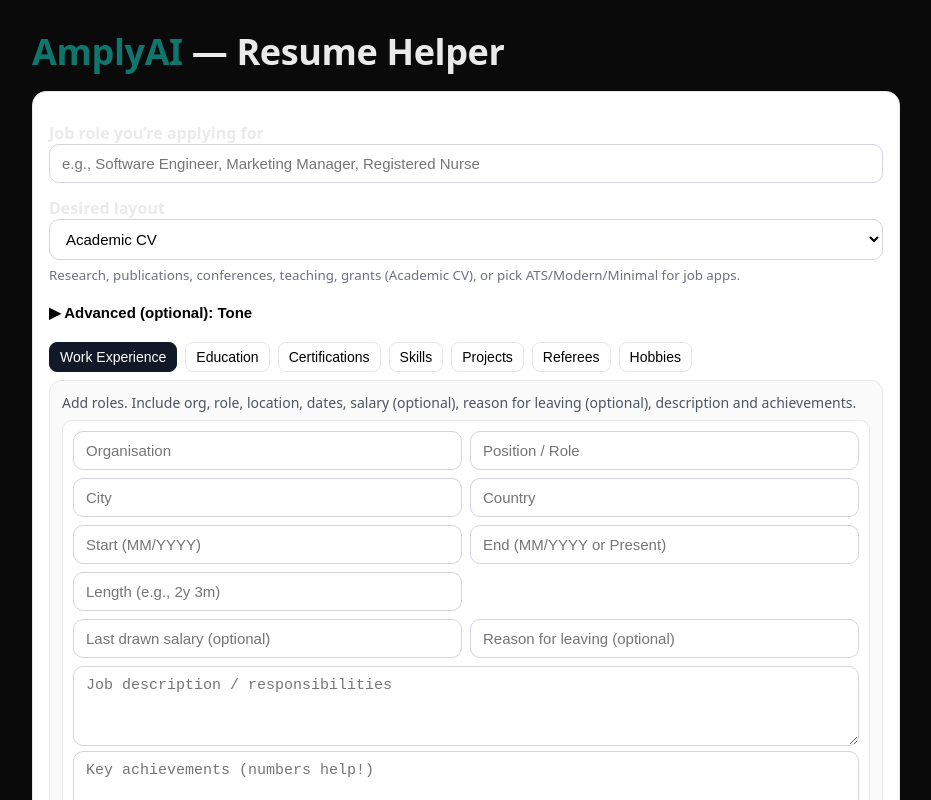
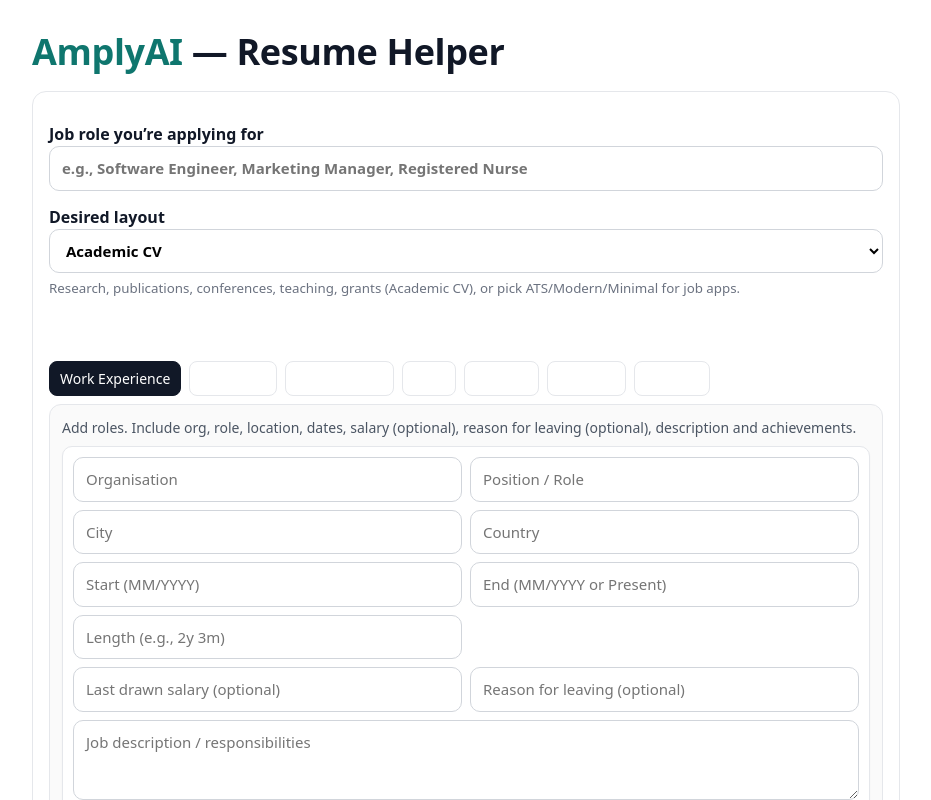
Before and after one commit to madevthevanthiran-maker/amplyai-chatbot, a Next.js app: page / in a window 1280 px wide. Shown: the top 800 px of the page, without its empty margins (174-1105 px from the left). Built offline with nearby package versions, Linux system fonts and the light colour scheme.

Commit message:
Update globals.css

```diff
--- a/styles/globals.css
+++ b/styles/globals.css
@@ -1,14 +1,86 @@
 /* styles/globals.css */
-:root {
-  --bg: #0a0a0a;
-  --fg: #eaeaea;
-}
-html, body, #__next { height: 100%; }
+
+/* Reset-ish */
+*, *::before, *::after { box-sizing: border-box; }
+html, body { height: 100%; }
 body {
   margin: 0;
-  background: var(--bg);
-  color: var(--fg);
-  font-family: system-ui, -apple-system, Segoe UI, Roboto, Ubuntu, Cantarell, "Helvetica Neue", Arial, "Noto Sans";
+  -webkit-font-smoothing: antialiased;
+  -moz-osx-font-smoothing: grayscale;
+  font-family: system-ui, -apple-system, Segoe UI, Roboto, Helvetica, Arial, sans-serif;
+  line-height: 1.5;
+  color: #111827;            /* neutral-900 */
+  background: #ffffff;
 }
-a { color: inherit; text-decoration: none; }
-* { box-sizing: border-box; }
+
+/* Basic typography */
+h1, h2, h3, h4, h5, h6 { margin: 0 0 .5rem; line-height: 1.2; }
+p { margin: 0 0 1rem; }
+
+/* Links */
+a { color: #2563eb; text-decoration: none; }
+a:hover { text-decoration: underline; }
+
+/* Forms */
+input, textarea, select, button {
+  font: inherit;
+}
+input, textarea, select {
+  width: 100%;
+  padding: .6rem .75rem;
+  border: 1px solid #e5e7eb; /* neutral-200 */
+  border-radius: .5rem;
+  background: #fff;
+}
+input:focus, textarea:focus, select:focus {
+  outline: none;
+  border-color: #2563eb;
+  box-shadow: 0 0 0 3px rgba(37, 99, 235, .15);
+}
+
+button {
+  display: inline-flex;
+  align-items: center;
+  gap: .5rem;
+  padding: .6rem .9rem;
+  border: 1px solid #1d4ed8;
+  background: #2563eb;
+  color: #fff;
+  border-radius: .5rem;
+  cursor: pointer;
+}
+button:hover { background: #1d4ed8; }
+
+/* Utility-ish spacing for simple layouts */
+.container {
+  max-width: 960px;
+  margin: 0 auto;
+  padding: 1rem;
+}
+
+.card {
+  border: 1px solid #e5e7eb;
+  border-radius: .75rem;
+  padding: 1rem;
+  background: #fff;
+  box-shadow: 0 1px 2px rgba(0,0,0,.04);
+}
+
+.tabs {
+  display: flex;
+  gap: .5rem;
+  flex-wrap: wrap;
+  margin-bottom: 1rem;
+}
+.tab {
+  padding: .4rem .75rem;
+  border: 1px solid #e5e7eb;
+  border-radius: .5rem;
+  background: #f9fafb;
+  cursor: pointer;
+}
+.tab.active {
+  background: #2563eb;
+  color: #fff;
+  border-color: #2563eb;
+}
```
